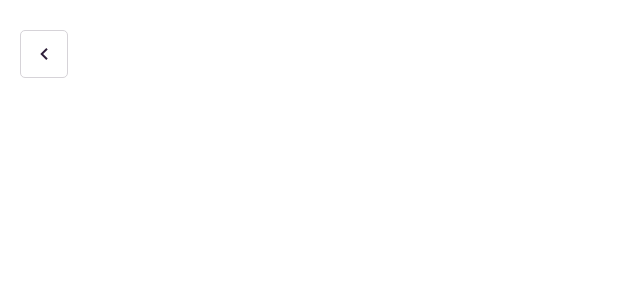
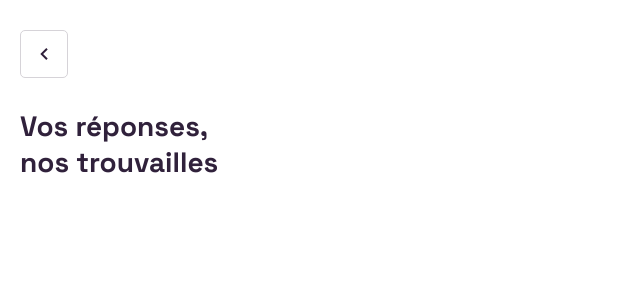
Before and after one commit to nathandubocage/gomove-front, a React (Vite) app: page /introduction in a window 1280 px wide. Shown: the top 300 px of the page, without its empty margins (0-640 px from the left). Built offline with nearby package versions, Linux system fonts and the light colour scheme.

Commit message:
Start to develop introduction screen

```diff
--- a/src/components/Heading/Heading.tsx
+++ b/src/components/Heading/Heading.tsx
@@ -1,5 +1,12 @@
 import "./Heading.scss";
 
 export default function Heading(props: { content: string }) {
-  return <h1 className="heading heading--primary">{props.content}</h1>;
+  const contentHtml = props.content.replace("\n", "<br/>");
+
+  return (
+    <h1
+      className="heading heading--primary"
+      dangerouslySetInnerHTML={{ __html: contentHtml }}
+    />
+  );
 }
--- a/src/components/Introduction/Introduction.tsx
+++ b/src/components/Introduction/Introduction.tsx
@@ -3,6 +3,7 @@ import { Fragment } from "react";
 import arrowLeft from "../../assets/icons/arrow_left.svg";
 
 import "./Introduction.scss";
+import Heading from "../Heading/Heading";
 
 export default function Introduction() {
   return (
@@ -17,6 +18,10 @@ export default function Introduction() {
             />
           </button>
         </header>
+
+        <section className="introduction">
+          <Heading content="Vos réponses, <br />nos trouvailles" />
+        </section>
       </div>
     </Fragment>
   );
```
